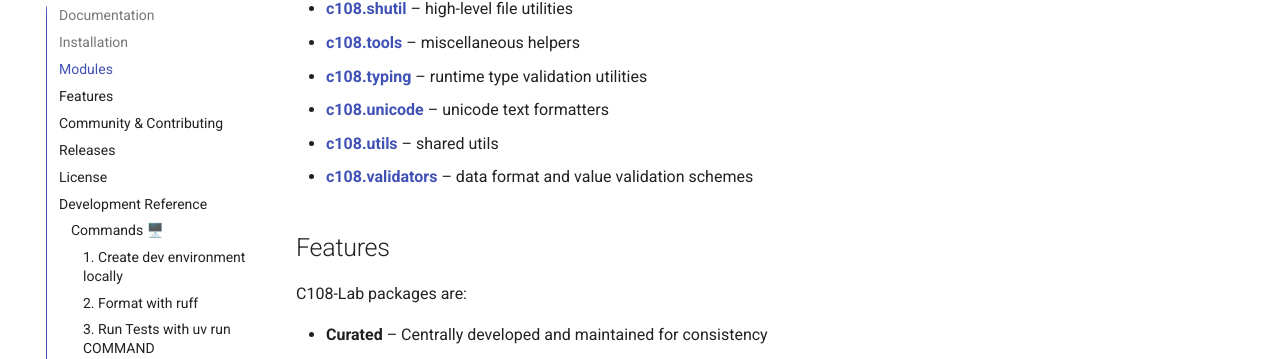
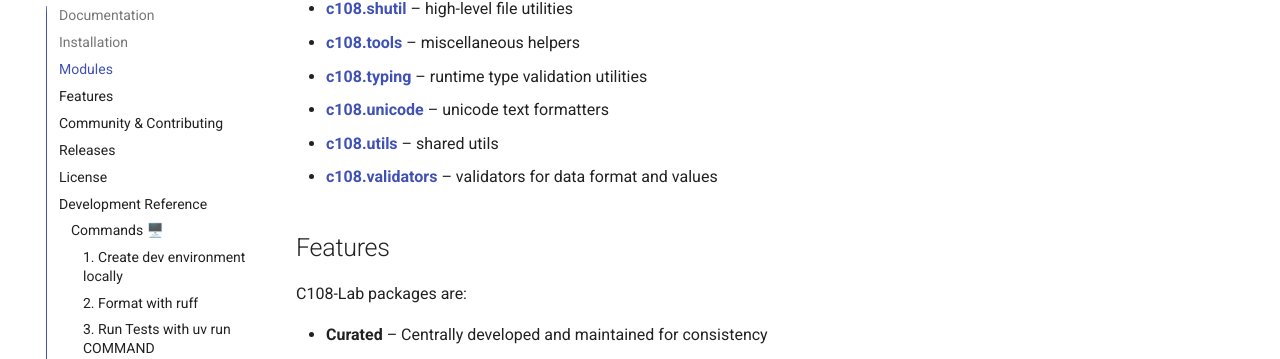
Before and after one commit to C108-Lab/c108, an MkDocs documentation site: the page built from docs/index.md, in a window 1280 px wide and 900 px high, scrolled down 1290 px. Shown: the part 93-452 px from the top of the window. Built offline with MkDocs 1.6.1 and Material for MkDocs 9.7.7, drawn with Linux system fonts in a browser that asks for light colours.

Commit message:
docs: fix `validators` description and add `refs` to API index

```diff
--- a/docs/index.md
+++ b/docs/index.md
@@ -50,7 +50,7 @@ pip install git+https://github.com/C108-Lab/c108.git
 - **[c108.typing](api/typing.md)** – runtime type validation utilities
 - **[c108.unicode](api/unicode.md)** – unicode text formatters
 - **[c108.utils](api/utils.md)** – shared utils
-- **[c108.validators](api/validators.md)** – data format and value validation schemes
+- **[c108.validators](api/validators.md)** – validators for data format and values
 
 ## Features
 
```
Also changed, not shown: docs/api/index.md (+1 -1 lines).
